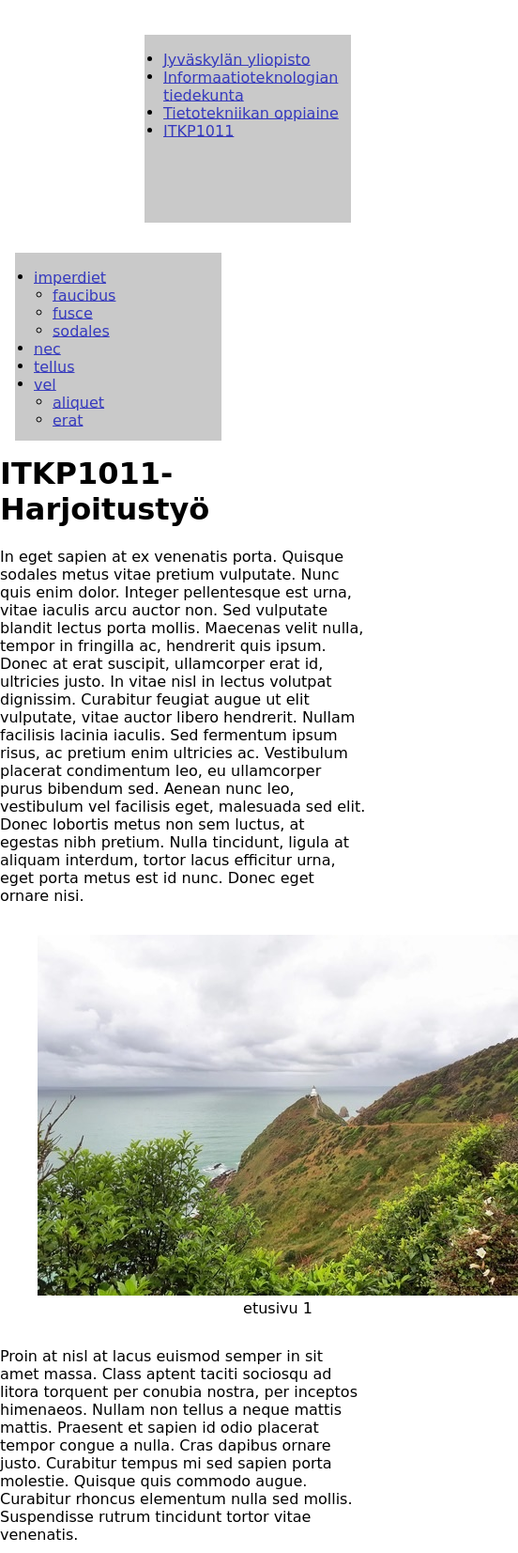
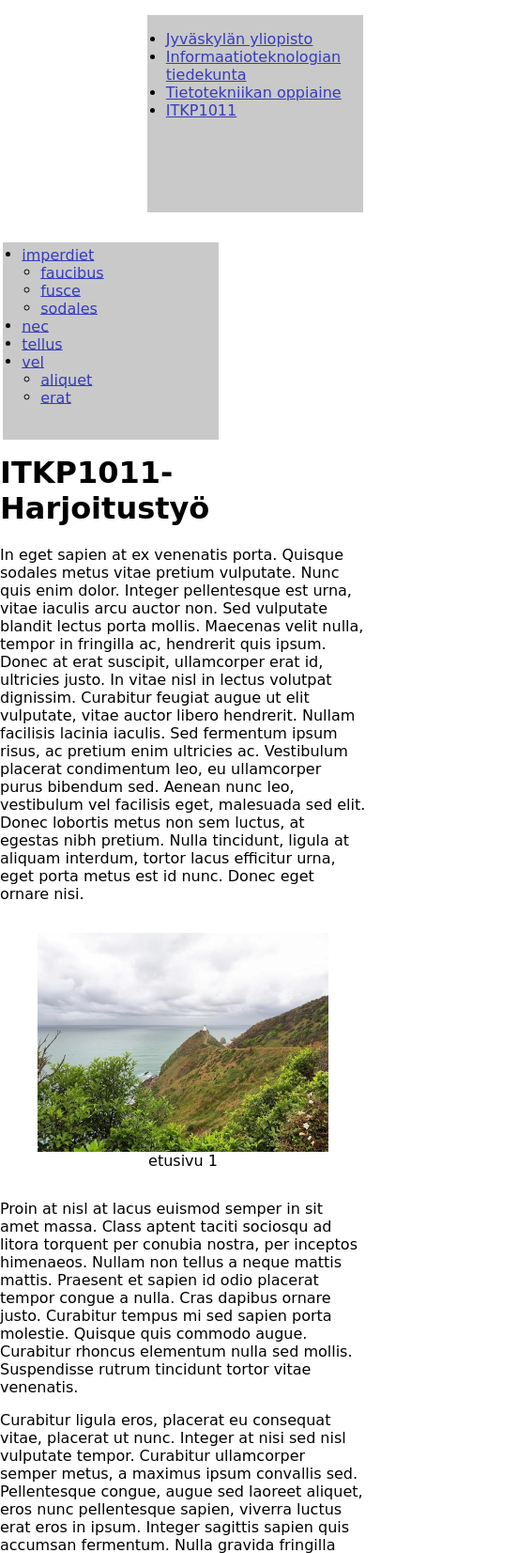
Before and after one commit to lakhan923/amet_ITKP1011_Web_Publishing, a plain HTML site: page index.html in a window 390 px wide. Shown: the top 1653 px of the page at 94% size, 552 px wide, since content can reach past the window. Drawn offline with Linux system fonts and the light colour scheme.

Commit message:
space given after footer on every page, main index page image now responsive in mobile, formatting of files improved, also mobile mode two sidebars conflict removed, fauce two sidebar in mobile mode similar to other pages now

```diff
--- a/css/main.css
+++ b/css/main.css
@@ -37,17 +37,14 @@ body {
     }
 
     nav.sidebar-long {
-        height: 220px;
-        width: 220px;
-        float: right;
+        height: 210px;
+        width: 230px;
+        float: left;
+        margin: 1em 0.2em 1em 0.2em;
     }
 
     nav.sidebar {
         border-style: none;
-    }
-
-    img {
-        max-width: 100%;
     }
 
     h1 {
@@ -62,6 +59,23 @@ body {
     iframe.youtubeVideoWrapperiframe {
         left: 2em;
     }
+
+    div.main-content{
+        clear: both;
+    }
+
+    nav.sidebar {
+        margin: 1em 0.2em 1em 0.2em;
+    }
+
+    div.sidebar {
+        margin: 1em 0.2em 1em 0.2em;
+    }
+}
+
+.flex-container {
+    display: flex;
+    flex-wrap: wrap;
 }
 
 .myimages-small {
@@ -72,15 +86,19 @@ body {
 }
 
 .myimages-medium {
-    max-width: 512px;
-    max-height: 480px;
-    width: auto;
-    height: auto;
+    display: block;
+    margin: 0 auto;
+    max-width: 100%;
 }
 
 ul {
     padding-left: 20px;
 }
+
+nav > ul {
+    margin: 0.2em 0 0.2em 0;
+}
+
 
 figure {
     display: inline-block;
@@ -149,8 +167,8 @@ th, td {
     border-style: dashed;
     border-color: #9D9C9A;
     border-width: thick;
-    height: 200px;
-    width: 220px;
+    height: 210px;
+    width: 230px;
 }
 
     .sidebar a, .sidebar-long a {
@@ -202,6 +220,7 @@ th, td {
 
 .vasen-marginless {
     float: left;
+    margin: 0;
 }
 
 .oikea {
@@ -217,7 +236,7 @@ th, td {
     clear: right;
 }
 
-.flex-container {
-    display: flex;
-    flex-wrap: wrap;
+.push {
+    clear: both;
+    height: 2.5em;
 }
--- a/index.html
+++ b/index.html
@@ -14,7 +14,7 @@
         <span><a href="https://www.jyu.fi/it/fi/opiskelu/kandidaatti-ja-maisteriohjelmat/tietotekniikka">Tietotekniikan oppiaine</a></span>
         <span><a href="https://appro.mit.jyu.fi/itkp1011/">ITKP1011</a> </span>
     </div>
-    <div class="sidebar borderless oikea no-print">
+    <div class="sidebar oikea no-print">
         <ul>
             <li>
                 <a href="https://www.jyu.fi/">Jyväskylän yliopisto</a>
@@ -50,7 +50,7 @@
         </ul>
     </nav>
 
-
+    <div class="main-content">
 
         <h1>ITKP1011-Harjoitustyö</h1>
 
@@ -77,6 +77,7 @@
                 ©Laiba Khan
             </span>
         </div>
-
+    </div>
+    <div class="push"></div>
 </body>
 </html>
```
Also changed, not shown: imperdiet/faucibus/index.html (+3 -0 lines), imperdiet/fusce/index.html (+5 -5 lines), imperdiet/index.html (+3 -1 lines), imperdiet/sodales/index.html (+3 -0 lines), nec/index.html (+3 -0 lines), tellus/index.html (+3 -0 lines), vel/aliquet/index.html (+3 -0 lines), vel/erat/index.html (+3 -0 lines), vel/index.html (+1 -0 lines). Lines whose indentation alone changed are shown as unchanged.
